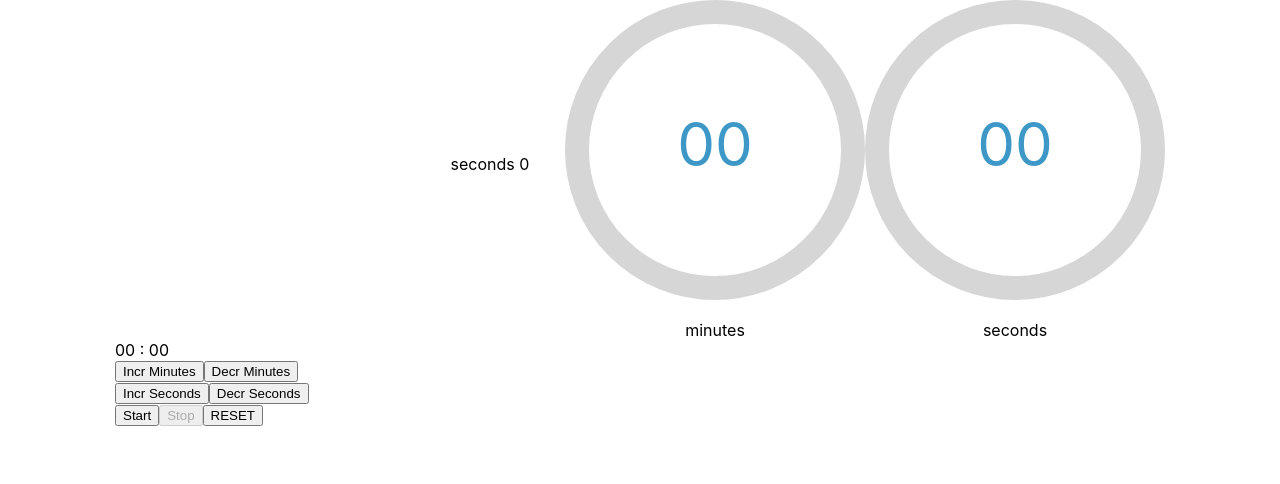
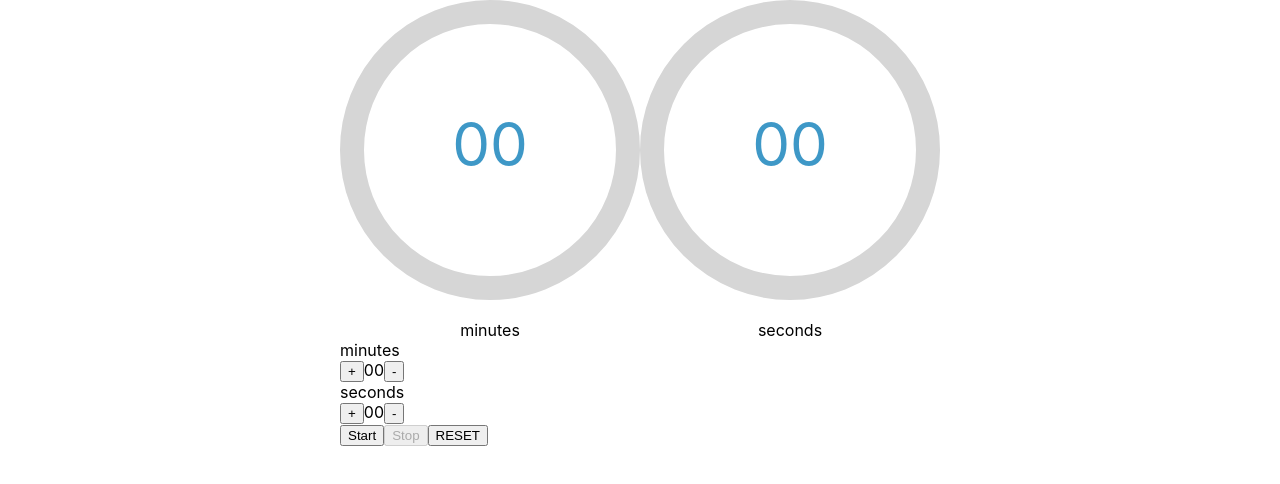
Before and after one commit to SergiiOz/react-timer, a React (Create React App) app: page / in a window 1280 px wide. Shown: the top 484 px of the page. Built offline with nearby package versions, Linux system fonts and the light colour scheme.

Commit message:
refactoring, replaced mapStateToProps and mapDispatchToProps to useDispatch() and useSelector()

```diff
--- /dev/null
+++ b/src/components/SetTime.js
@@ -0,0 +1,18 @@
+import React from 'react';
+
+const SetTime = ({ nameValue, value, increment, decrement }) => {
+  const onFormatTime = (time) => {
+    return time < 10 ? `0${time}` : `${time}`;
+  };
+
+  return (
+    <div>
+      <div>{nameValue}</div>
+      <button onClick={increment}>+</button>
+      <span>{onFormatTime(value)}</span>
+      <button onClick={decrement}>-</button>
+    </div>
+  );
+};
+
+export default SetTime;
--- a/src/components/Timer.js
+++ b/src/components/Timer.js
@@ -1,5 +1,5 @@
 import React, { useState } from 'react';
-import { connect } from 'react-redux';
+import { useDispatch, useSelector } from 'react-redux';
 import {
   incrSec,
   decrSec,
@@ -9,31 +9,37 @@ import {
   isRunningOn,
   isRunningOff,
 } from '../actions/actionCreators';
-import ChartRadial from './ChartRadial';
-import ChartRadial2 from './ChartRadial2';
+// import ChartRadial from './ChartRadial';
+// import ChartRadial2 from './ChartRadial2';
 import CircularBar from './CircularBar';
+import SetTime from './SetTime';
 
-const Timer = (props) => {
+const Timer = () => {
   //set function setInterval
   const [intervalId, setIntervalId] = useState(null);
+  //change mapStateToProps
+  const isRunning = useSelector((state) => state.timer.isRunning);
+  const seconds = useSelector((state) => state.timer.seconds);
+  //change mapDispatchToProps to useDispatch()
+  const dispatch = useDispatch();
 
   //START TIMER
   const onStartTimer = () => {
     let timerID = setInterval(() => {
-      props.onDecrSec();
+      dispatch(decrSec());
     }, 1000);
 
     setIntervalId(timerID);
-    //change isRunning = true
-    props.isRunOn();
+    //change isRunning to true
+    dispatch(isRunningOn());
   };
 
   //STOP TIMER
   const onStopTimer = () => {
     clearInterval(intervalId);
     setIntervalId(null);
-    //change isRunning = false
-    props.isRunOff();
+    //change isRunning to false
+    dispatch(isRunningOff());
   };
 
   //convert in minutes and second from get seconds
@@ -43,25 +49,21 @@ const Timer = (props) => {
     return { getMinutes, getSeconds };
   };
 
-  const onFormatTime = (time) => {
-    return time < 10 ? `0${time}` : `${time}`;
-  };
-
   //stop timer when second left 0
-  if (props.seconds === 0 && props.isRunning === true) {
+  if (seconds === 0 && isRunning === true) {
     clearInterval(intervalId);
     //******************************/
     //I will need to add: isRunning Off
     //****************************/
   }
 
-  const { getSeconds, getMinutes } = onGetMinutesAndSeconds(props.seconds);
+  const { getSeconds, getMinutes } = onGetMinutesAndSeconds(seconds);
 
   return (
     <div>
       {/* display circle diagram */}
       <div className="charts">
-        <ChartRadial
+        {/* <ChartRadial
           sizeCircle={getMinutes * 3}
           className="minutes"
           fillColor="blue"
@@ -72,62 +74,40 @@ const Timer = (props) => {
           fillColor="green"
         />
 
-        <ChartRadial2 sizeCircle={getSeconds} />
+        <ChartRadial2 sizeCircle={getSeconds} /> */}
+
         <CircularBar value={getMinutes} nameValue="minutes" />
         <CircularBar value={getSeconds} nameValue="seconds" />
       </div>
-      <div>
-        {/* display time */}
-        <span>{onFormatTime(getMinutes)}</span> :{' '}
-        <span>{onFormatTime(getSeconds)}</span>
-      </div>
 
-      {/* SET TIME*/}
+      {/* BUTTONS SET TIME*/}
       {/* set minutes */}
-      <div>
-        <button onClick={props.onIncrMin}>Incr Minutes</button>
-        <button onClick={props.onDecrMin}>Decr Minutes</button>
-      </div>
-
+      <SetTime
+        nameValue="minutes"
+        value={getMinutes}
+        increment={() => dispatch(incrMin())}
+        decrement={() => dispatch(decrMin())}
+      />
       {/* set seconds */}
-      <div>
-        <button onClick={props.onIncrSec}>Incr Seconds</button>
-        <button onClick={props.onDecrSec}>Decr Seconds</button>
-      </div>
+      <SetTime
+        nameValue="seconds"
+        value={getSeconds}
+        increment={() => dispatch(incrSec())}
+        decrement={() => dispatch(decrSec())}
+      />
 
       {/* run, stop, reset timer */}
       <div>
-        <button disabled={props.isRunning === true} onClick={onStartTimer}>
+        <button disabled={isRunning === true} onClick={onStartTimer}>
           Start
         </button>
-        <button disabled={props.isRunning === false} onClick={onStopTimer}>
+        <button disabled={isRunning === false} onClick={onStopTimer}>
           Stop
         </button>
-        <button onClick={props.onResetTime}>RESET</button>
+        <button onClick={() => dispatch(resetTime())}>RESET</button>
       </div>
     </div>
   );
 };
 
-//Map STATE
-const mapStateToProps = (state) => {
-  return {
-    seconds: state.timer.seconds,
-    isRunning: state.timer.isRunning,
-  };
-};
-
-//Map DISPATCH
-const mapDispatchToProps = (dispatch) => {
-  return {
-    onIncrSec: () => dispatch(incrSec()),
-    onDecrSec: () => dispatch(decrSec()),
-    onIncrMin: () => dispatch(incrMin()),
-    onDecrMin: () => dispatch(decrMin()),
-    onResetTime: () => dispatch(resetTime()),
-    isRunOn: () => dispatch(isRunningOn()),
-    isRunOff: () => dispatch(isRunningOff()),
-  };
-};
-
-export default connect(mapStateToProps, mapDispatchToProps)(Timer);
+export default Timer;
```
